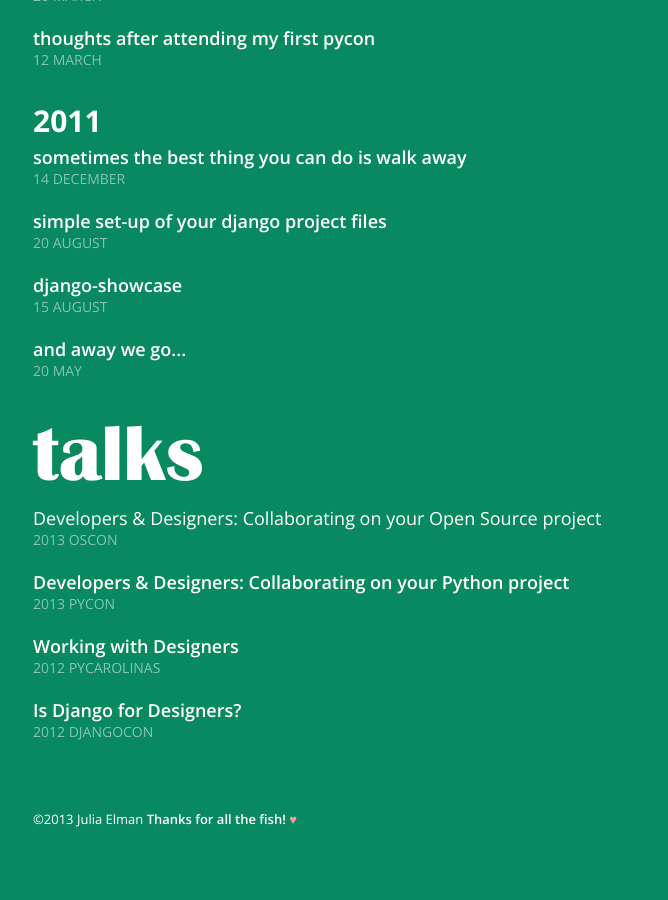
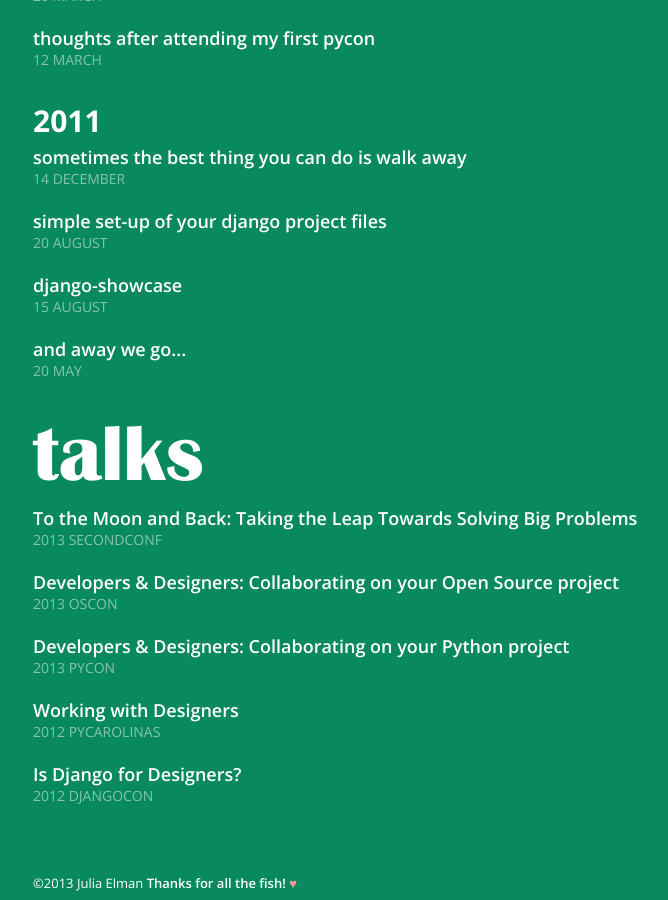
Before and after one commit to juliaelman/juliaelman.github.io, a Jekyll site: the page built from index.html, in a window 1280 px wide and 900 px high, scrolled down 1221 px. Shown: the whole window, without its empty margins (207-875 px from the left). Built offline with Jekyll 4.4.1, drawn with Linux system fonts in a browser that asks for light colours; some web fonts are replaced; Markdown is read by kramdown in place of the engine named in the settings; before the commit the page ends 2057 px from its top, so only the background shows below that.

Commit message:
Adding SecondConf + link to OSCON website to talks.

```diff
--- a/index.html
+++ b/index.html
@@ -62,7 +62,19 @@
 <div class="talks">
 	<h2>talks</h2>
 	<article>
-		<p>Developers &amp; Designers: Collaborating on your Open Source project</p>
+		<p>
+			<a href="http://www.secondconf.com/2013/">
+			To the Moon and Back: Taking the Leap Towards Solving Big Problems
+			</a>
+		</p>
+		<p class="time">2013 SecondConf</p>
+	</article>
+	<article>
+		<p>
+			<a href="http://www.oscon.com/oscon2013/public/schedule/detail/28590">
+				Developers &amp; Designers: Collaborating on your Open Source project
+			</a>
+		</p>
 		<p class="time">2013 OSCON</p>
 	</article>
 	<article>
```
